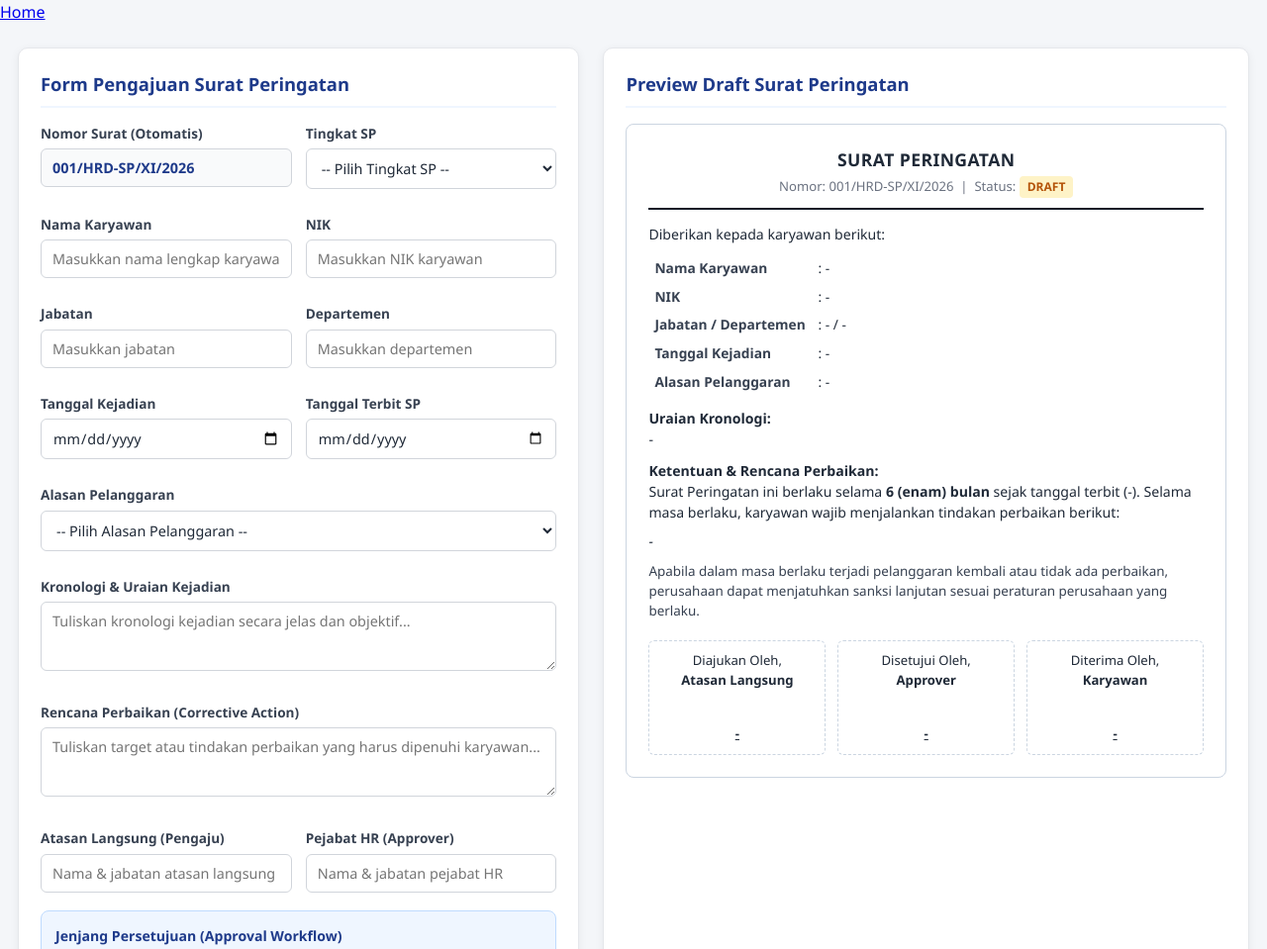
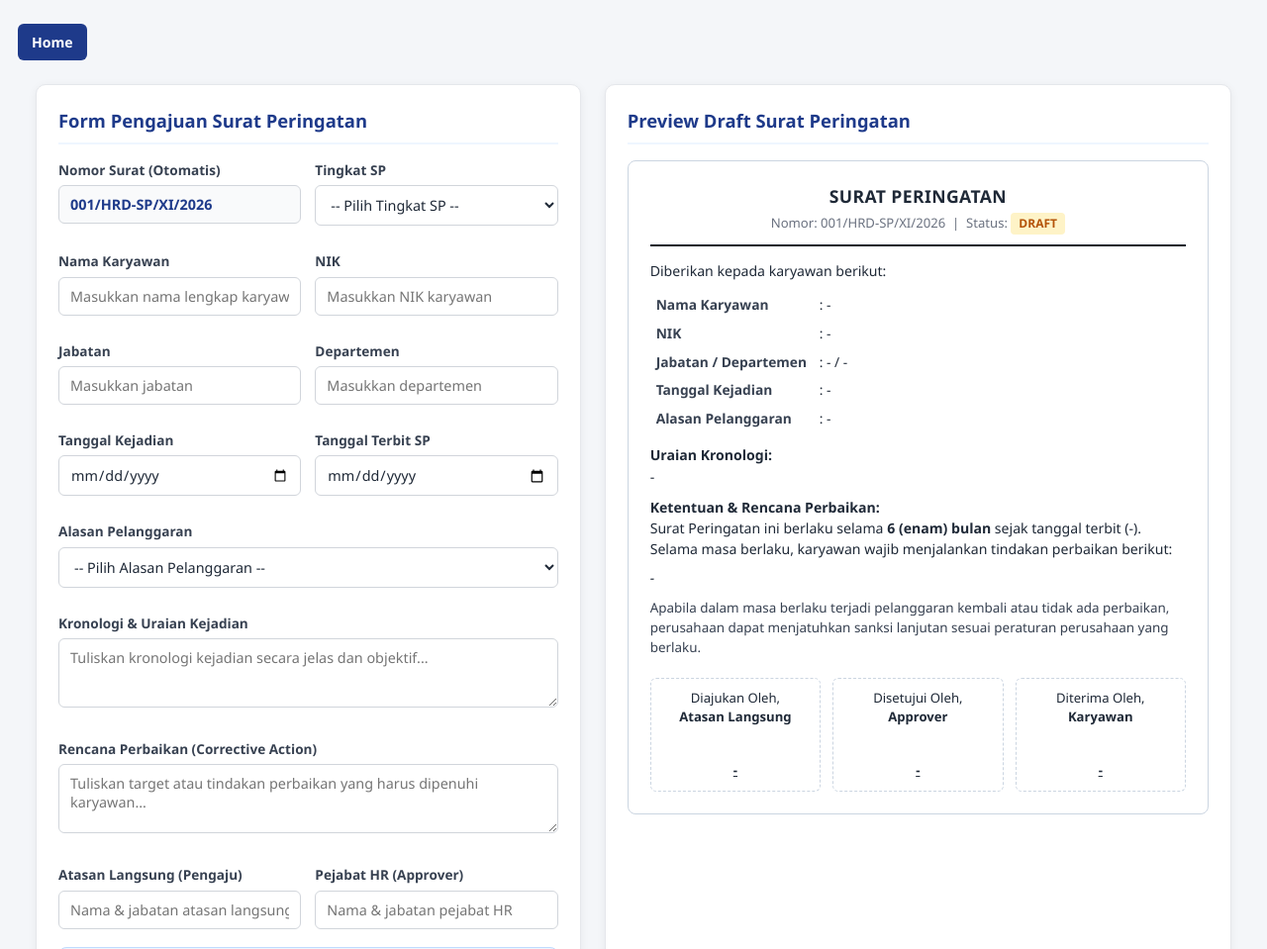
Before and after one commit to chris06373/HR, a plain HTML site: page sp.html in a window 1280 px wide. Shown: the top 959 px of the page at 99% size. Drawn offline with Linux system fonts and the light colour scheme.

Commit message:
Update sp.html

```diff
--- a/sp.html
+++ b/sp.html
@@ -432,11 +432,39 @@
       color: var(--text);
       padding: 0 6px;
     }
+
+.page-header {
+  display: flex;
+  align-items: center;
+  justify-content: space-between;
+  margin-bottom: 14px;
+}
+
+    .home-btn {
+  display: inline-flex;
+  align-items: center;
+  gap: 6px;
+  padding: 8px 14px;
+  background-color: var(--primary);
+  color: #fff;
+  text-decoration: none;
+  border-radius: 6px;
+  font-size: 0.88rem;
+  font-weight: 600;
+  transition: background 0.2s ease;
+}
+
+.home-btn:hover {
+  background-color: var(--primary-hover);
+}
   </style>
 </head>
 <body>
 
-   <a href="index.html" class="btn-link" a href = "index.html">Home </a>
+   <div class="container">
+    <div class="page-header">
+      <a href="index.html" class="home-btn">Home</a>
+    </div>
 
   <main class="container">
     <div class="top-grid">
```
